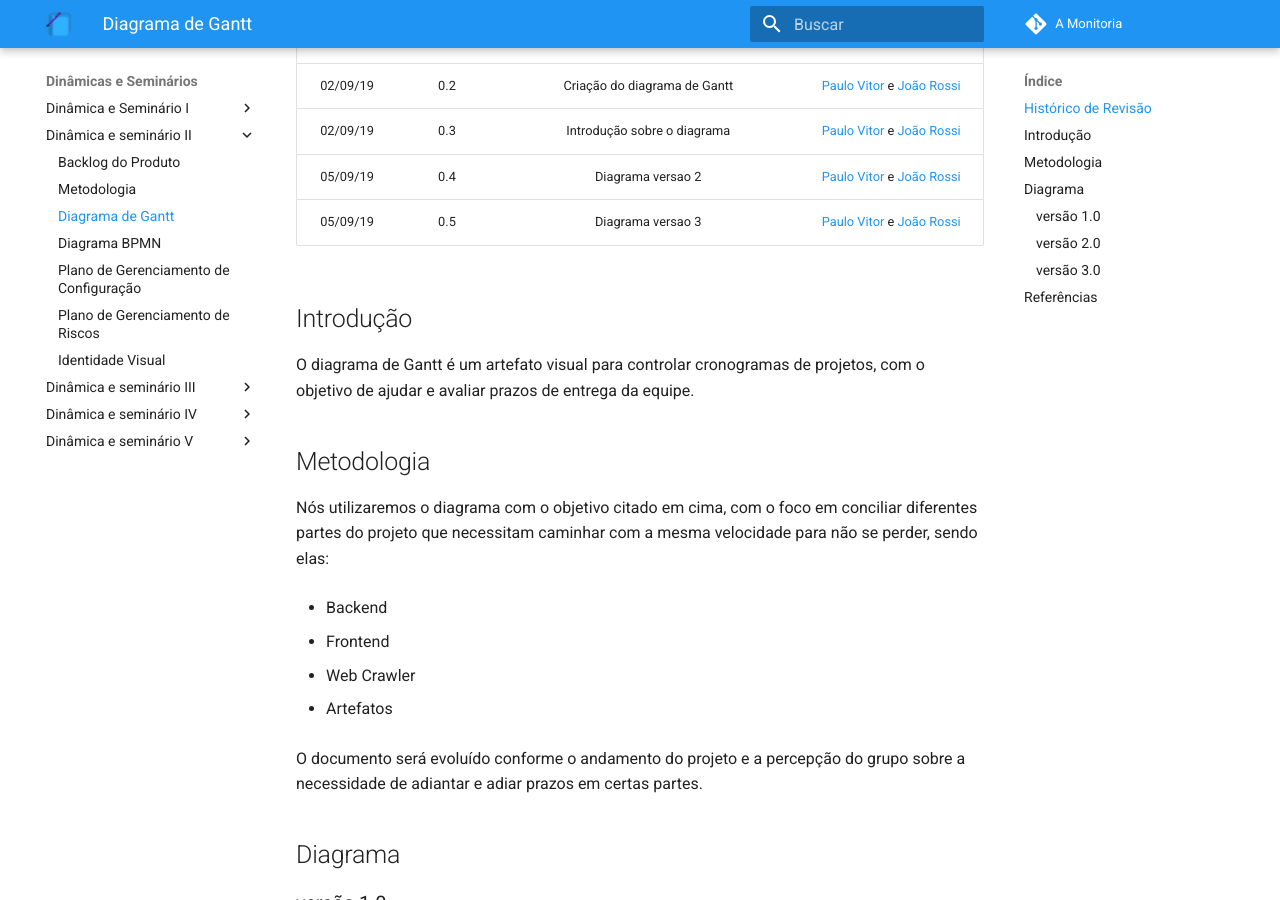
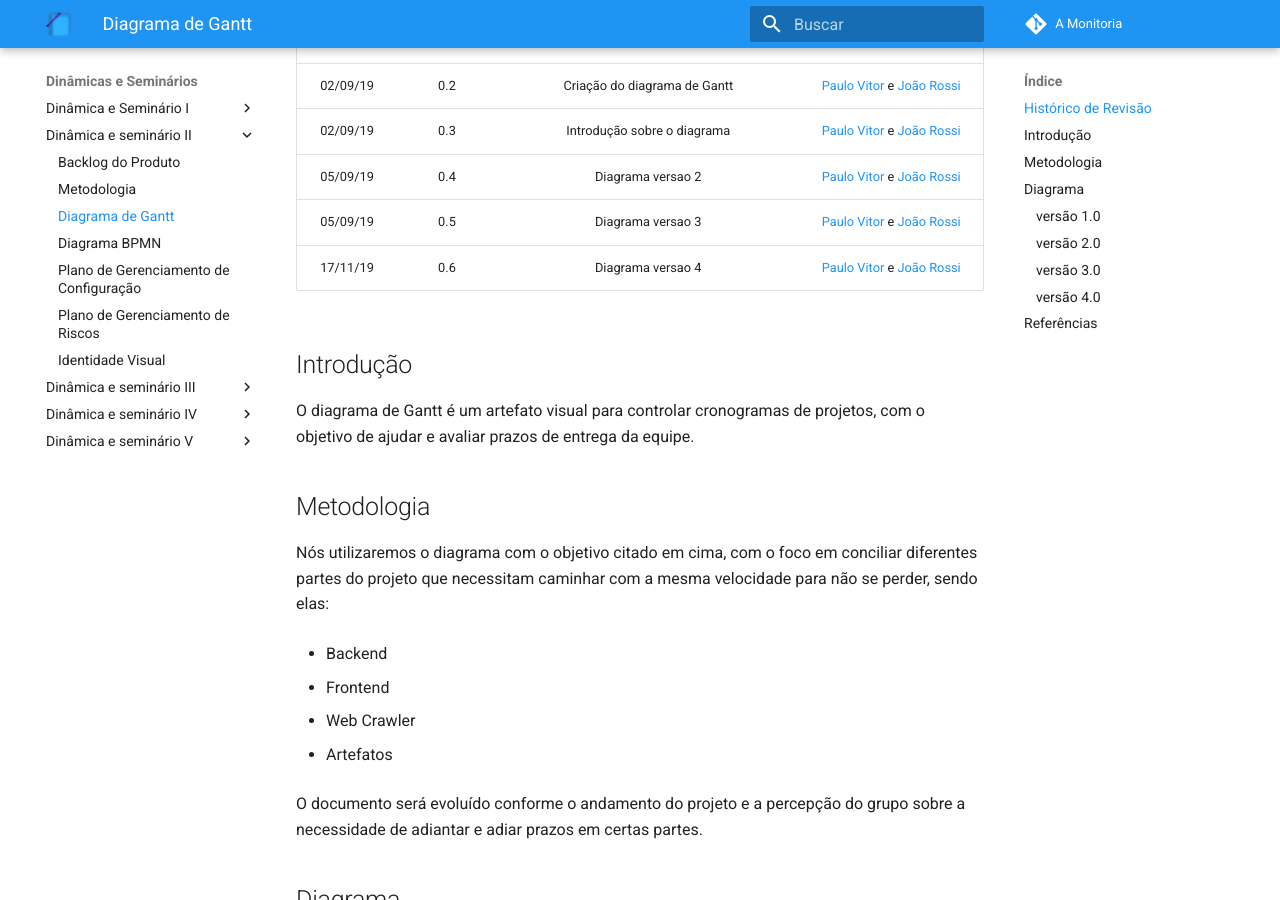
Before and after one commit to 2019-2-arquitetura-desenho/wiki, an MkDocs documentation site: the page built from docs/dinamica_seminario_II/diagrama_gantt.md, in a window 1280 px wide and 900 px high, scrolled down 327 px. Built offline with MkDocs 1.6.1 and Material for MkDocs 9.7.7, drawn with Linux system fonts in a browser that asks for light colours; comment, search, counter and statistics services are not loaded; old or Windows-style settings are respelled for this version of MkDocs.

Commit message:
Adding v4 Gantt Diagram

```diff
--- a/docs/dinamica_seminario_II/diagrama_gantt.md
+++ b/docs/dinamica_seminario_II/diagrama_gantt.md
@@ -8,6 +8,7 @@
 | 02/09/19 | 0.3 | Introdução sobre o diagrama | [Paulo Vitor](https://github.com/paulovitorrocha) e [João Rossi](https://github.com/bielrossi15)|
 | 05/09/19 | 0.4 | Diagrama versao 2 | [Paulo Vitor](https://github.com/paulovitorrocha) e [João Rossi](https://github.com/bielrossi15)|
 | 05/09/19 | 0.5 | Diagrama versao 3 | [Paulo Vitor](https://github.com/paulovitorrocha) e [João Rossi](https://github.com/bielrossi15)|
+| 17/11/19 | 0.6 | Diagrama versao 4 | [Paulo Vitor](https://github.com/paulovitorrocha) e [João Rossi](https://github.com/bielrossi15)|
 
 ## Introdução
 O diagrama de Gantt é um artefato visual para controlar cronogramas de projetos, com o objetivo de ajudar e avaliar prazos de entrega da equipe.
@@ -33,6 +34,8 @@ O documento será evoluído conforme o andamento do projeto e a percepção do g
 ![Gantt](GanttV2.png)
 ### versão 3.0
 ![Gantt](Ganttclean.png)
+### versão 4.0
+![Gantt](Gantt_final.png)
 
 
 ## Referências
```
Also changed, not shown: docs/dinamica_seminario_V/documento_arquitetura.md (+3 -4 lines), docs/dinamica_seminario_II/Gantt_final.png (added).
